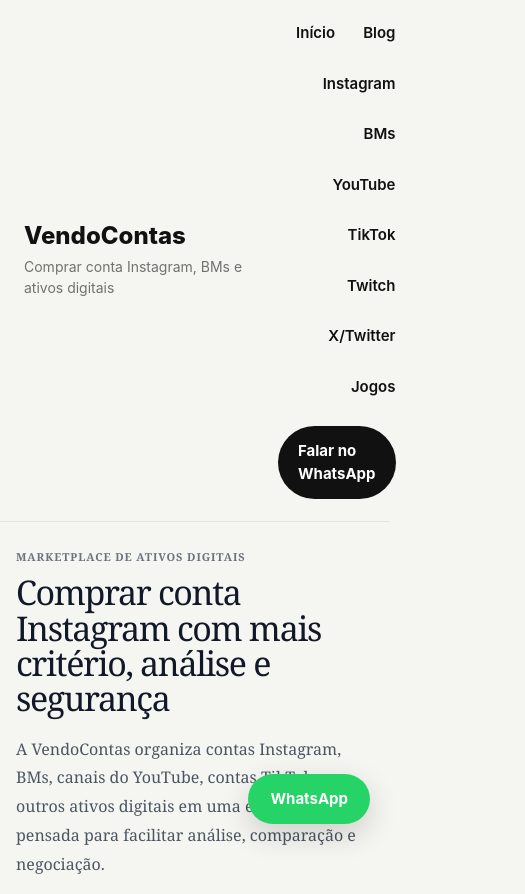
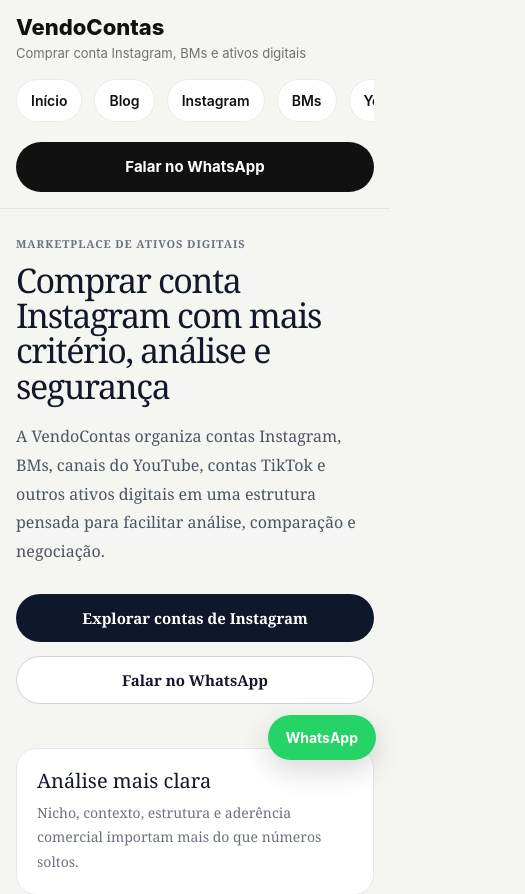
Before and after one commit to skyskoldberg/vendocontas-next, a Next.js app: page / in a window 390 px wide. Shown: the top 894 px of the page, 525 px wide, since content can reach past the window. Built offline with nearby package versions, Linux system fonts and the light colour scheme.

Commit message:
corrige layout global mobile e header

```diff
--- a/app/layout.tsx
+++ b/app/layout.tsx
@@ -1,4 +1,5 @@
 import type { Metadata } from "next";
+import Link from "next/link";
 import "./globals.css";
 
 export const metadata: Metadata = {
@@ -33,400 +34,399 @@
 
   return (
     <html lang="pt-BR">
-      <body
-        style={{
-          margin: 0,
-          backgroundColor: "#f5f5f1",
-          color: "#111111",
-          fontFamily: "Georgia, 'Times New Roman', serif",
+      <body className="vc-body">
+        <style
+          dangerouslySetInnerHTML={{
+            __html: `
+              * {
+                box-sizing: border-box;
+              }
+
+              html {
+                -webkit-text-size-adjust: 100%;
+                scroll-behavior: smooth;
+              }
+
+              body.vc-body {
+                margin: 0;
+                background: #f5f5f1;
+                color: #111111;
+                font-family: Georgia, "Times New Roman", serif;
+              }
+
+              .vc-header {
+                position: sticky;
+                top: 0;
+                z-index: 100;
+                background: rgba(245, 245, 241, 0.96);
+                backdrop-filter: blur(10px);
+                border-bottom: 1px solid rgba(17, 17, 17, 0.08);
+              }
+
+              .vc-header__inner,
+              .vc-footer__inner {
+                max-width: 1240px;
+                margin: 0 auto;
+                padding-left: 24px;
+                padding-right: 24px;
+              }
+
+              .vc-header__inner {
+                display: flex;
+                align-items: center;
+                justify-content: space-between;
+                gap: 24px;
+                padding-top: 22px;
+                padding-bottom: 22px;
+              }
+
+              .vc-brand {
+                text-decoration: none;
+                color: #111111;
+                display: block;
+                min-width: 230px;
+                flex-shrink: 0;
+              }
+
+              .vc-brand__title {
+                font-family: -apple-system, BlinkMacSystemFont, "Segoe UI", Roboto, sans-serif;
+                font-size: 24px;
+                font-weight: 800;
+                line-height: 1;
+                margin: 0 0 8px 0;
+              }
+
+              .vc-brand__subtitle {
+                margin: 0;
+                font-family: -apple-system, BlinkMacSystemFont, "Segoe UI", Roboto, sans-serif;
+                font-size: 14px;
+                line-height: 1.45;
+                color: rgba(17, 17, 17, 0.58);
+              }
+
+              .vc-nav {
+                display: flex;
+                align-items: center;
+                justify-content: flex-end;
+                gap: 28px;
+                flex-wrap: wrap;
+                flex: 1;
+              }
+
+              .vc-nav a {
+                text-decoration: none;
+                color: #111111;
+                font-family: -apple-system, BlinkMacSystemFont, "Segoe UI", Roboto, sans-serif;
+                font-size: 15px;
+                font-weight: 600;
+                white-space: nowrap;
+              }
+
+              .vc-header__cta,
+              .vc-float {
+                text-decoration: none;
+                font-family: -apple-system, BlinkMacSystemFont, "Segoe UI", Roboto, sans-serif;
+                font-weight: 700;
+                border-radius: 999px;
+              }
+
+              .vc-header__cta {
+                background: #111111;
+                color: #ffffff;
+                padding: 14px 20px;
+                font-size: 15px;
+                flex-shrink: 0;
+                white-space: nowrap;
+              }
+
+              .vc-main {
+                width: 100%;
+              }
+
+              .vc-footer {
+                margin-top: 72px;
+                border-top: 1px solid rgba(17, 17, 17, 0.08);
+                background: #f7f7f3;
+              }
+
+              .vc-footer__inner {
+                padding-top: 56px;
+                padding-bottom: 28px;
+              }
+
+              .vc-footer__grid {
+                display: grid;
+                grid-template-columns: 1.3fr 0.8fr 1fr 0.8fr;
+                gap: 32px;
+              }
+
+              .vc-footer__title {
+                margin: 0 0 18px 0;
+                font-size: 28px;
+                line-height: 1.05;
+                letter-spacing: -0.03em;
+              }
+
+              .vc-footer__text,
+              .vc-footer__cnpj,
+              .vc-footer__bottom {
+                font-family: -apple-system, BlinkMacSystemFont, "Segoe UI", Roboto, sans-serif;
+              }
+
+              .vc-footer__text {
+                margin: 0 0 18px 0;
+                font-size: 16px;
+                line-height: 1.7;
+                color: rgba(17, 17, 17, 0.72);
+                max-width: 420px;
+              }
+
+              .vc-footer__cnpj {
+                margin: 0;
+                font-size: 16px;
+                color: rgba(17, 17, 17, 0.62);
+              }
+
+              .vc-footer__heading {
+                margin: 0 0 18px 0;
+                font-family: -apple-system, BlinkMacSystemFont, "Segoe UI", Roboto, sans-serif;
+                font-size: 13px;
+                letter-spacing: 0.08em;
+                text-transform: uppercase;
+                color: rgba(17, 17, 17, 0.55);
+              }
+
+              .vc-footer__links {
+                display: grid;
+                gap: 14px;
+              }
+
+              .vc-footer__links a {
+                text-decoration: none;
+                color: #111111;
+                line-height: 1.4;
+              }
+
+              .vc-footer__bottom {
+                margin-top: 40px;
+                padding-top: 20px;
+                border-top: 1px solid rgba(17, 17, 17, 0.08);
+                display: flex;
+                justify-content: space-between;
+                gap: 16px;
+                flex-wrap: wrap;
+                font-size: 15px;
+                color: rgba(17, 17, 17, 0.62);
+              }
+
+              .vc-float {
+                position: fixed;
+                right: 20px;
+                bottom: 20px;
+                z-index: 120;
+                background: #25d366;
+                color: #ffffff;
+                padding: 14px 22px;
+                font-size: 15px;
+                box-shadow: 0 10px 30px rgba(0, 0, 0, 0.16);
+              }
+
+              @media (max-width: 1024px) {
+                .vc-header__inner {
+                  align-items: flex-start;
+                  flex-direction: column;
+                }
+
+                .vc-brand {
+                  min-width: 0;
+                  width: 100%;
+                }
+
+                .vc-nav {
+                  width: 100%;
+                  justify-content: flex-start;
+                  gap: 18px;
+                }
+
+                .vc-header__cta {
+                  align-self: flex-start;
+                }
+
+                .vc-footer__grid {
+                  grid-template-columns: 1fr 1fr;
+                }
+              }
+
+              @media (max-width: 700px) {
+                .vc-header__inner,
+                .vc-footer__inner {
+                  padding-left: 16px;
+                  padding-right: 16px;
+                }
+
+                .vc-header__inner {
+                  padding-top: 16px;
+                  padding-bottom: 16px;
+                  gap: 16px;
+                }
+
+                .vc-brand__title {
+                  font-size: 22px;
+                  margin-bottom: 6px;
+                }
+
+                .vc-brand__subtitle {
+                  font-size: 13px;
+                }
+
+                .vc-nav {
+                  display: flex;
+                  flex-wrap: nowrap;
+                  overflow-x: auto;
+                  gap: 12px;
+                  padding-bottom: 4px;
+                  scrollbar-width: none;
+                  -ms-overflow-style: none;
+                }
+
+                .vc-nav::-webkit-scrollbar {
+                  display: none;
+                }
+
+                .vc-nav a {
+                  flex: 0 0 auto;
+                  font-size: 14px;
+                  padding: 10px 14px;
+                  border: 1px solid rgba(17, 17, 17, 0.08);
+                  border-radius: 999px;
+                  background: #ffffff;
+                }
+
+                .vc-header__cta {
+                  width: 100%;
+                  text-align: center;
+                  padding: 14px 18px;
+                }
+
+                .vc-footer {
+                  margin-top: 56px;
+                }
+
+                .vc-footer__inner {
+                  padding-top: 40px;
+                  padding-bottom: 24px;
+                }
+
+                .vc-footer__grid {
+                  grid-template-columns: 1fr;
+                  gap: 28px;
+                }
+
+                .vc-footer__title {
+                  font-size: 24px;
+                }
+
+                .vc-footer__text,
+                .vc-footer__cnpj,
+                .vc-footer__bottom,
+                .vc-footer__links a {
+                  font-size: 15px;
+                }
+
+                .vc-float {
+                  right: 14px;
+                  bottom: calc(84px + env(safe-area-inset-bottom));
+                  padding: 12px 18px;
+                  font-size: 14px;
+                }
+              }
+            `,
           }}
-      >
-        <header
-          style={{
-            position: "sticky",
-            top: 0,
-            zIndex: 100,
-            backgroundColor: "#f5f5f1",
-            borderBottom: "1px solid rgba(17,17,17,0.08)",
-          }}
-        >
-          <div
-            style={{
-              maxWidth: "1240px",
-              margin: "0 auto",
-              padding: "22px 24px",
-              display: "flex",
-              alignItems: "center",
-              justifyContent: "space-between",
-              gap: "24px",
-            }}
-          >
-            <a
-              href="/"
-              style={{
-                textDecoration: "none",
-                color: "#111111",
-                display: "block",
-                minWidth: "230px",
-              }}
-            >
-              <div
-                style={{
-                  fontFamily:
-                    "-apple-system, BlinkMacSystemFont, 'Segoe UI', Roboto, sans-serif",
-                  fontSize: "24px",
-                  fontWeight: 800,
-                  lineHeight: 1,
-                  marginBottom: "8px",
-                }}
-              >
-                VendoContas
-              </div>
+        />
 
-              <div
-                style={{
-                  fontFamily:
-                    "-apple-system, BlinkMacSystemFont, 'Segoe UI', Roboto, sans-serif",
-                  fontSize: "14px",
-                  color: "rgba(17,17,17,0.58)",
-                }}
-              >
+        <header className="vc-header">
+          <div className="vc-header__inner">
+            <Link href="/" className="vc-brand">
+              <div className="vc-brand__title">VendoContas</div>
+              <p className="vc-brand__subtitle">
                 Comprar conta Instagram, BMs e ativos digitais
-              </div>
-            </a>
+              </p>
+            </Link>
 
-            <nav
-              style={{
-                display: "flex",
-                alignItems: "center",
-                gap: "28px",
-                flexWrap: "wrap",
-                justifyContent: "flex-end",
-              }}
-            >
-              <a
-                href="/"
-                style={{
-                  textDecoration: "none",
-                  color: "#111111",
-                  fontFamily:
-                    "-apple-system, BlinkMacSystemFont, 'Segoe UI', Roboto, sans-serif",
-                  fontSize: "15px",
-                  fontWeight: 600,
-                }}
-              >
-                Início
-              </a>
-
-              <a
-                href="/blog"
-                style={{
-                  textDecoration: "none",
-                  color: "#111111",
-                  fontFamily:
-                    "-apple-system, BlinkMacSystemFont, 'Segoe UI', Roboto, sans-serif",
-                  fontSize: "15px",
-                  fontWeight: 600,
-                }}
-              >
-                Blog
-              </a>
-
-              <a
-                href="/categoria/instagram"
-                style={{
-                  textDecoration: "none",
-                  color: "#111111",
-                  fontFamily:
-                    "-apple-system, BlinkMacSystemFont, 'Segoe UI', Roboto, sans-serif",
-                  fontSize: "15px",
-                  fontWeight: 600,
-                }}
-              >
-                Instagram
-              </a>
-
-              <a
-                href="/categoria/bms"
-                style={{
-                  textDecoration: "none",
-                  color: "#111111",
-                  fontFamily:
-                    "-apple-system, BlinkMacSystemFont, 'Segoe UI', Roboto, sans-serif",
-                  fontSize: "15px",
-                  fontWeight: 600,
-                }}
-              >
-                BMs
-              </a>
-
-              <a
-                href="/categoria/youtube"
-                style={{
-                  textDecoration: "none",
-                  color: "#111111",
-                  fontFamily:
-                    "-apple-system, BlinkMacSystemFont, 'Segoe UI', Roboto, sans-serif",
-                  fontSize: "15px",
-                  fontWeight: 600,
-                }}
-              >
-                YouTube
-              </a>
-
-              <a
-                href="/categoria/tiktok"
-                style={{
-                  textDecoration: "none",
-                  color: "#111111",
-                  fontFamily:
-                    "-apple-system, BlinkMacSystemFont, 'Segoe UI', Roboto, sans-serif",
-                  fontSize: "15px",
-                  fontWeight: 600,
-                }}
-              >
-                TikTok
-              </a>
-
-              <a
-                href="/categoria/twitch"
-                style={{
-                  textDecoration: "none",
-                  color: "#111111",
-                  fontFamily:
-                    "-apple-system, BlinkMacSystemFont, 'Segoe UI', Roboto, sans-serif",
-                  fontSize: "15px",
-                  fontWeight: 600,
-                }}
-              >
-                Twitch
-              </a>
-
-              <a
-                href="/categoria/twitter"
-                style={{
-                  textDecoration: "none",
-                  color: "#111111",
-                  fontFamily:
-                    "-apple-system, BlinkMacSystemFont, 'Segoe UI', Roboto, sans-serif",
-                  fontSize: "15px",
-                  fontWeight: 600,
-                }}
-              >
-                X/Twitter
-              </a>
-
-              <a
-                href="/categoria/jogos"
-                style={{
-                  textDecoration: "none",
-                  color: "#111111",
-                  fontFamily:
-                    "-apple-system, BlinkMacSystemFont, 'Segoe UI', Roboto, sans-serif",
-                  fontSize: "15px",
-                  fontWeight: 600,
-                }}
-              >
-                Jogos
-              </a>
+            <nav className="vc-nav" aria-label="Navegação principal">
+              <Link href="/">Início</Link>
+              <Link href="/blog">Blog</Link>
+              <Link href="/categoria/instagram">Instagram</Link>
+              <Link href="/categoria/bms">BMs</Link>
+              <Link href="/categoria/youtube">YouTube</Link>
+              <Link href="/categoria/tiktok">TikTok</Link>
+              <Link href="/categoria/twitch">Twitch</Link>
+              <Link href="/categoria/twitter">X/Twitter</Link>
+              <Link href="/categoria/jogos">Jogos</Link>
+            </nav>
 
             <a
               href={whatsappLink}
               target="_blank"
               rel="noreferrer"
-                style={{
-                  textDecoration: "none",
-                  backgroundColor: "#111111",
-                  color: "#ffffff",
-                  padding: "14px 20px",
-                  borderRadius: "999px",
-                  fontFamily:
-                    "-apple-system, BlinkMacSystemFont, 'Segoe UI', Roboto, sans-serif",
-                  fontSize: "15px",
-                  fontWeight: 700,
-                }}
+              className="vc-header__cta"
             >
               Falar no WhatsApp
             </a>
-            </nav>
           </div>
         </header>
 
-        {children}
+        <main className="vc-main">{children}</main>
 
-        <footer
-          style={{
-            marginTop: "72px",
-            borderTop: "1px solid rgba(17,17,17,0.08)",
-            backgroundColor: "#f7f7f3",
-          }}
-        >
-          <div
-            style={{
-              maxWidth: "1240px",
-              margin: "0 auto",
-              padding: "56px 24px 28px",
-            }}
-          >
-            <div
-              style={{
-                display: "grid",
-                gridTemplateColumns: "1.3fr 0.8fr 1fr 0.8fr",
-                gap: "32px",
-              }}
-            >
+        <footer className="vc-footer">
+          <div className="vc-footer__inner">
+            <div className="vc-footer__grid">
               <div>
-                <h2
-                  style={{
-                    margin: "0 0 18px 0",
-                    fontSize: "28px",
-                    lineHeight: 1.05,
-                    letterSpacing: "-0.03em",
-                  }}
-                >
+                <h2 className="vc-footer__title">
                   Comprar conta Instagram com mais critério.
                 </h2>
 
-                <p
-                  style={{
-                    margin: "0 0 18px 0",
-                    fontFamily:
-                      "-apple-system, BlinkMacSystemFont, 'Segoe UI', Roboto, sans-serif",
-                    fontSize: "16px",
-                    lineHeight: 1.7,
-                    color: "rgba(17,17,17,0.72)",
-                    maxWidth: "420px",
-                  }}
-                >
+                <p className="vc-footer__text">
                   A VendoContas atua com foco em compra de conta Instagram, além
                   de BMs para contingência, canais do YouTube, contas TikTok,
                   Twitch, X/Twitter e contas de jogos. O blog existe para
                   educar, filtrar riscos e aumentar a precisão de cada decisão.
                 </p>
 
-                <p
-                  style={{
-                    margin: 0,
-                    fontFamily:
-                      "-apple-system, BlinkMacSystemFont, 'Segoe UI', Roboto, sans-serif",
-                    fontSize: "16px",
-                    color: "rgba(17,17,17,0.62)",
-                  }}
-                >
-                  CNPJ: 42.205.606/0001-03
-                </p>
+                <p className="vc-footer__cnpj">CNPJ: 42.205.606/0001-03</p>
               </div>
 
               <div>
-                <h3
-                  style={{
-                    margin: "0 0 18px 0",
-                    fontFamily:
-                      "-apple-system, BlinkMacSystemFont, 'Segoe UI', Roboto, sans-serif",
-                    fontSize: "13px",
-                    letterSpacing: "0.08em",
-                    textTransform: "uppercase",
-                    color: "rgba(17,17,17,0.55)",
-                  }}
-                >
-                  Navegação
-                </h3>
-
-                <div
-                  style={{
-                    display: "grid",
-                    gap: "14px",
-                  }}
-                >
-                  <a href="/" style={{ textDecoration: "none", color: "#111111" }}>
-                    Início
-                  </a>
-                  <a href="/blog" style={{ textDecoration: "none", color: "#111111" }}>
-                    Blog
-                  </a>
+                <h3 className="vc-footer__heading">Navegação</h3>
+                <div className="vc-footer__links">
+                  <Link href="/">Início</Link>
+                  <Link href="/blog">Blog</Link>
                 </div>
               </div>
 
               <div>
-                <h3
-                  style={{
-                    margin: "0 0 18px 0",
-                    fontFamily:
-                      "-apple-system, BlinkMacSystemFont, 'Segoe UI', Roboto, sans-serif",
-                    fontSize: "13px",
-                    letterSpacing: "0.08em",
-                    textTransform: "uppercase",
-                    color: "rgba(17,17,17,0.55)",
-                  }}
-                >
-                  Categorias
-                </h3>
-
-                <div
-                  style={{
-                    display: "grid",
-                    gap: "14px",
-                  }}
-                >
-                  <a href="/categoria/instagram" style={{ textDecoration: "none", color: "#111111" }}>
-                    Contas de Instagram
-                  </a>
-                  <a href="/categoria/bms" style={{ textDecoration: "none", color: "#111111" }}>
-                    BMs para contingência
-                  </a>
-                  <a href="/categoria/youtube" style={{ textDecoration: "none", color: "#111111" }}>
-                    Canais do YouTube
-                  </a>
-                  <a href="/categoria/tiktok" style={{ textDecoration: "none", color: "#111111" }}>
-                    Contas TikTok
-                  </a>
-                  <a href="/categoria/twitch" style={{ textDecoration: "none", color: "#111111" }}>
-                    Contas Twitch
-                  </a>
-                  <a href="/categoria/twitter" style={{ textDecoration: "none", color: "#111111" }}>
-                    Contas X/Twitter
-                  </a>
-                  <a href="/categoria/jogos" style={{ textDecoration: "none", color: "#111111" }}>
-                    Contas de jogos
-                  </a>
+                <h3 className="vc-footer__heading">Categorias</h3>
+                <div className="vc-footer__links">
+                  <Link href="/categoria/instagram">Contas de Instagram</Link>
+                  <Link href="/categoria/bms">BMs para contingência</Link>
+                  <Link href="/categoria/youtube">Canais do YouTube</Link>
+                  <Link href="/categoria/tiktok">Contas TikTok</Link>
+                  <Link href="/categoria/twitch">Contas Twitch</Link>
+                  <Link href="/categoria/twitter">Contas X/Twitter</Link>
+                  <Link href="/categoria/jogos">Contas de jogos</Link>
                 </div>
               </div>
 
               <div>
-                <h3
-                  style={{
-                    margin: "0 0 18px 0",
-                    fontFamily:
-                      "-apple-system, BlinkMacSystemFont, 'Segoe UI', Roboto, sans-serif",
-                    fontSize: "13px",
-                    letterSpacing: "0.08em",
-                    textTransform: "uppercase",
-                    color: "rgba(17,17,17,0.55)",
-                  }}
-                >
-                  Contato
-                </h3>
-
-                <div
-                  style={{
-                    display: "grid",
-                    gap: "14px",
-                  }}
-                >
-                  <a
-                    href={whatsappLink}
-                    target="_blank"
-                    rel="noreferrer"
-                    style={{ textDecoration: "none", color: "#111111" }}
-                  >
+                <h3 className="vc-footer__heading">Contato</h3>
+                <div className="vc-footer__links">
+                  <a href={whatsappLink} target="_blank" rel="noreferrer">
                     WhatsApp
                   </a>
-
                   <a
                     href="https://www.instagram.com/"
                     target="_blank"
                     rel="noreferrer"
-                    style={{ textDecoration: "none", color: "#111111" }}
                   >
                     Instagram
                   </a>
@@ -434,21 +434,7 @@
               </div>
             </div>
 
-            <div
-              style={{
-                marginTop: "40px",
-                paddingTop: "20px",
-                borderTop: "1px solid rgba(17,17,17,0.08)",
-                display: "flex",
-                justifyContent: "space-between",
-                gap: "16px",
-                flexWrap: "wrap",
-                fontFamily:
-                  "-apple-system, BlinkMacSystemFont, 'Segoe UI', Roboto, sans-serif",
-                fontSize: "15px",
-                color: "rgba(17,17,17,0.62)",
-              }}
-            >
+            <div className="vc-footer__bottom">
               <div>© 2022 VendoContas. Todos os direitos reservados.</div>
             </div>
           </div>
@@ -458,22 +444,7 @@
           href={whatsappLink}
           target="_blank"
           rel="noreferrer"
-          style={{
-            position: "fixed",
-            right: "20px",
-            bottom: "20px",
-            zIndex: 120,
-            textDecoration: "none",
-            backgroundColor: "#25D366",
-            color: "#ffffff",
-            padding: "14px 22px",
-            borderRadius: "999px",
-            fontFamily:
-              "-apple-system, BlinkMacSystemFont, 'Segoe UI', Roboto, sans-serif",
-            fontSize: "15px",
-            fontWeight: 700,
-            boxShadow: "0 10px 30px rgba(0,0,0,0.16)",
-          }}
+          className="vc-float"
         >
           WhatsApp
         </a>
```
Lines whose indentation alone changed are shown as unchanged.
